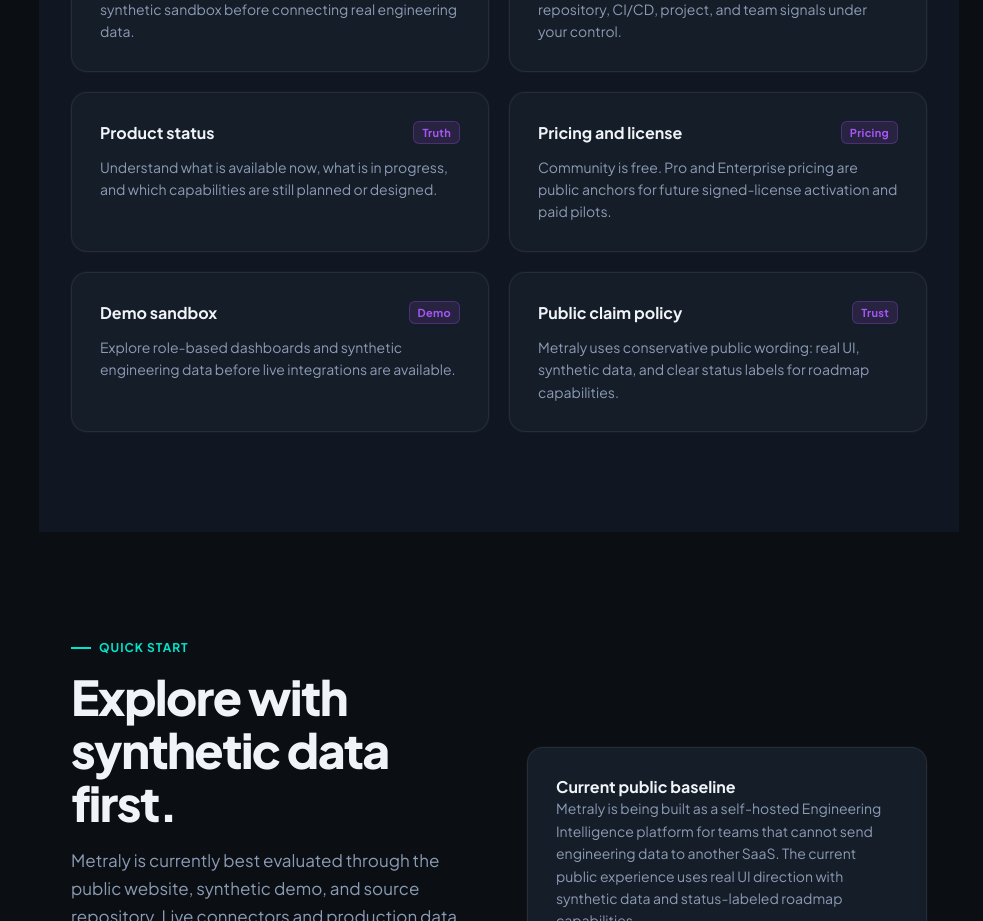
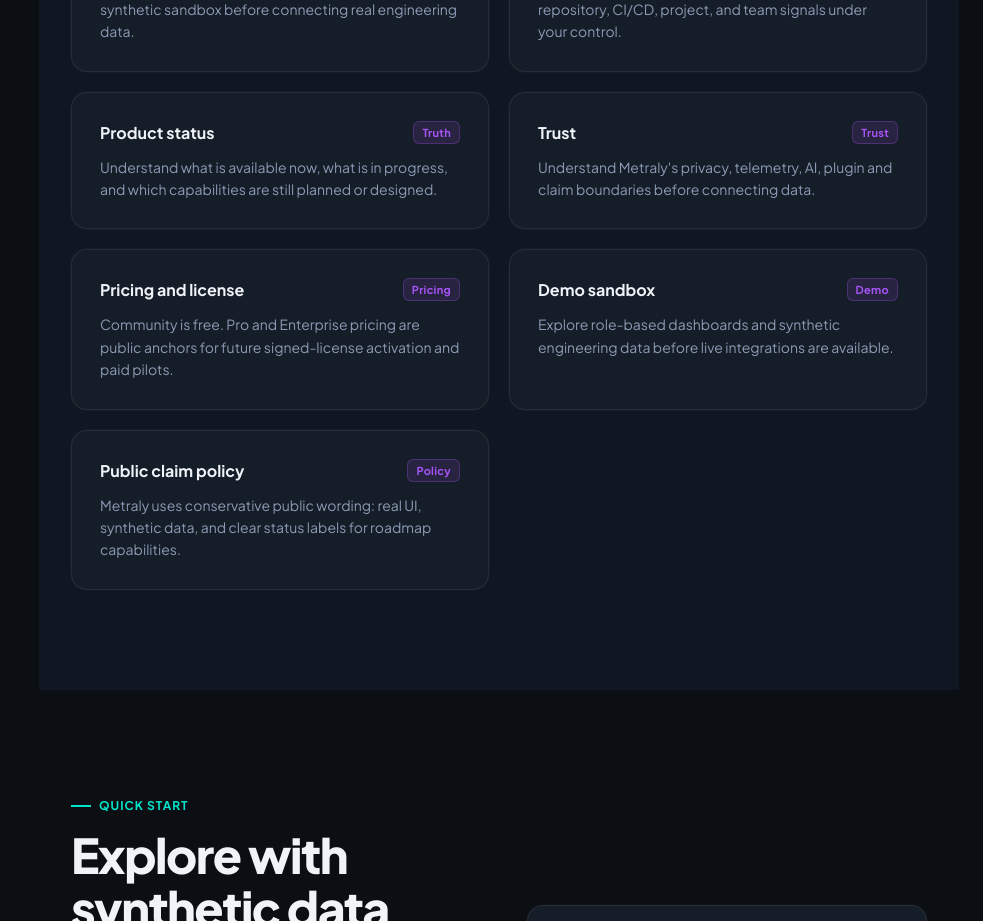
Before and after one commit to getmetraly/website, a Next.js app: page /docs in a window 1280 px wide. Shown: the part 1180-2101 px from the top of the page, without its empty margins (297-1280 px from the left). Built offline with nearby package versions, Linux system fonts and the light colour scheme.

Commit message:
Add trust card to docs page

```diff
--- a/app/docs/page.tsx
+++ b/app/docs/page.tsx
@@ -22,6 +22,12 @@ const docSections = [
     label: "Truth",
   },
   {
+    title: "Trust",
+    desc: "Understand Metraly's privacy, telemetry, AI, plugin and claim boundaries before connecting data.",
+    href: "/trust",
+    label: "Trust",
+  },
+  {
     title: "Pricing and license",
     desc: "Community is free. Pro and Enterprise pricing are public anchors for future signed-license activation and paid pilots.",
     href: "/pricing",
@@ -37,7 +43,7 @@ const docSections = [
     title: "Public claim policy",
     desc: "Metraly uses conservative public wording: real UI, synthetic data, and clear status labels for roadmap capabilities.",
     href: "#claims",
-    label: "Trust",
+    label: "Policy",
   },
 ];
 
```
